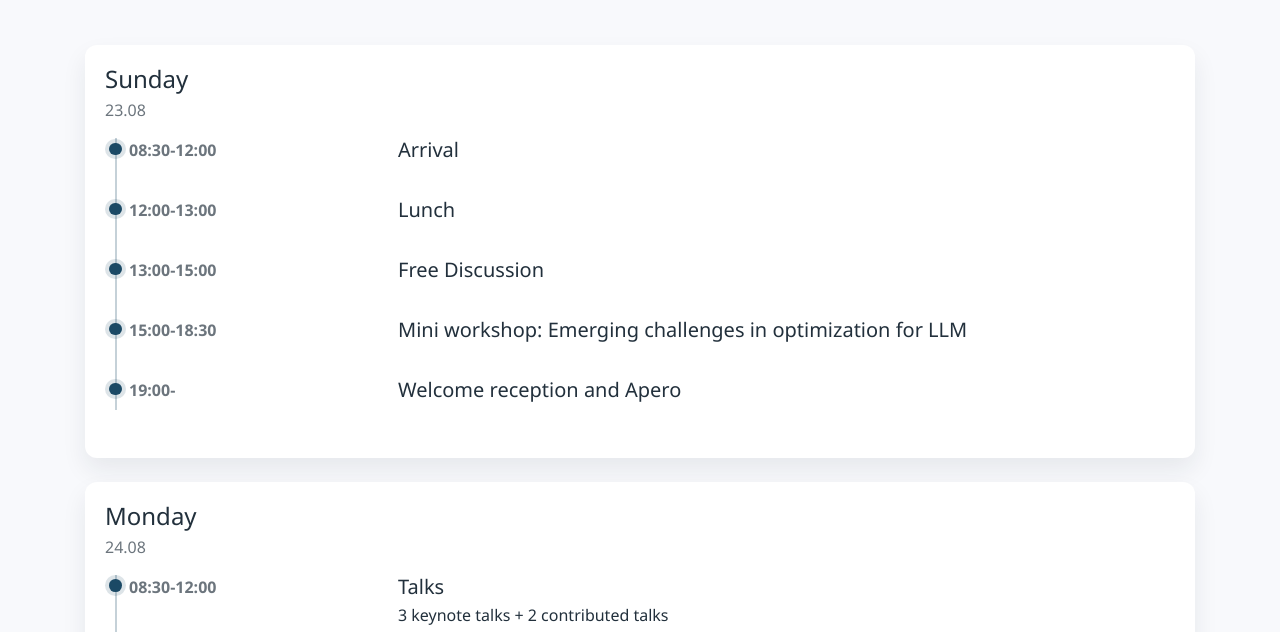
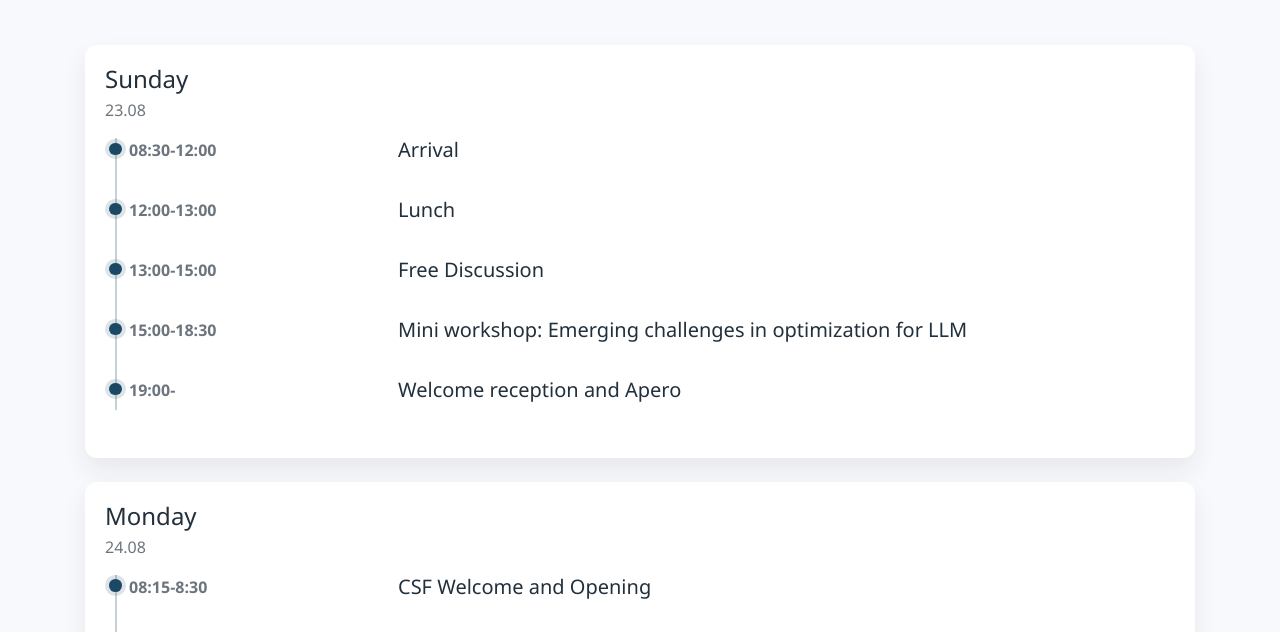
Before and after one commit to swiss-opt/swiss-opt.github.io, a plain HTML site: page program/index.html in a window 1280 px wide. Shown: the part 263-895 px from the top of the page. Drawn offline with Linux system fonts and the light colour scheme.

Commit message:
Deploy site

```diff
--- a/program/index.html
+++ b/program/index.html
@@ -148,6 +148,19 @@
           </div>
         </div>
         <div class="timeline">
+
+          <div class="timeline-item">
+            <div class="row">
+              <div class="col-md-3 mb-2">
+                <p class="text-muted mb-0"><strong>08:15-8:30</strong></p>
+              </div>
+              <div class="col-md-9">
+                <h3 class="h5 mb-1">CSF Welcome and Opening</h3>
+
+
+              </div>
+            </div>
+          </div>
 
           <div class="timeline-item">
             <div class="row">
```
